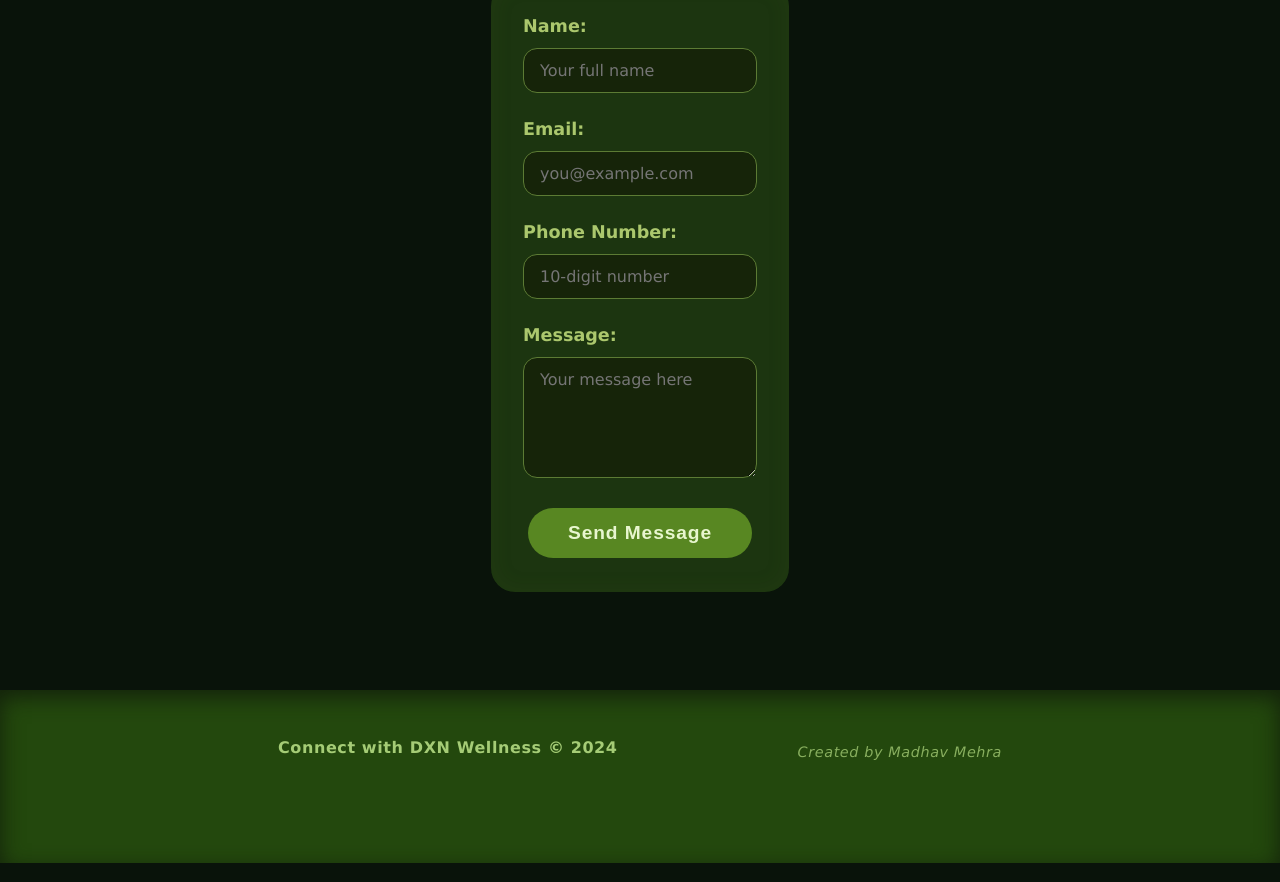
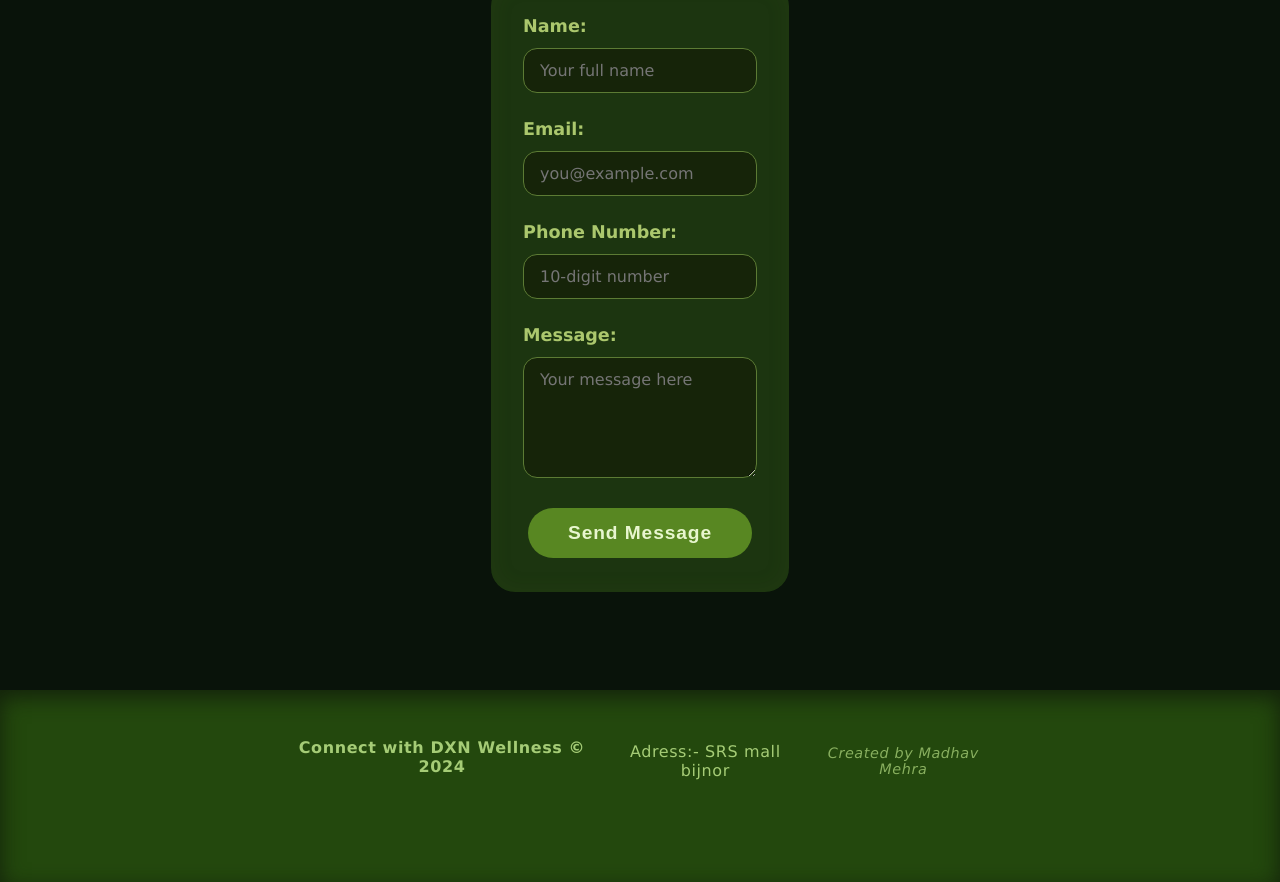
Before and after one commit to DeveloperMadhav069/DXN-WELLNESS, a plain HTML site: page contactus.html in a window 1280 px wide. Shown: the part 481-1363 px from the top of the page. Drawn offline with Linux system fonts and the light colour scheme.

Commit message:
contactus.html

```diff
--- a/contactus.html
+++ b/contactus.html
@@ -54,6 +54,7 @@
 <footer>
   <div class="container flex-center-between fade-in-footer">
     <p>Connect with DXN Wellness &copy; 2024</p>
+    <p>Adress:- SRS mall bijnor<p>
     <p>Created by Madhav Mehra</p>
   </div>
 </footer>
```
